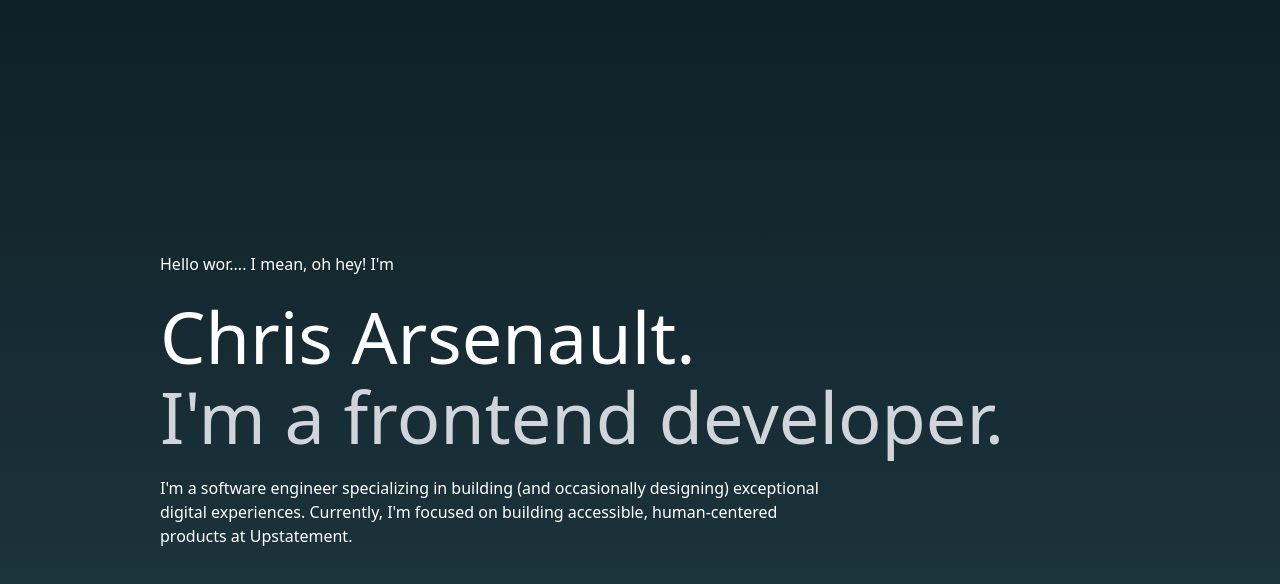
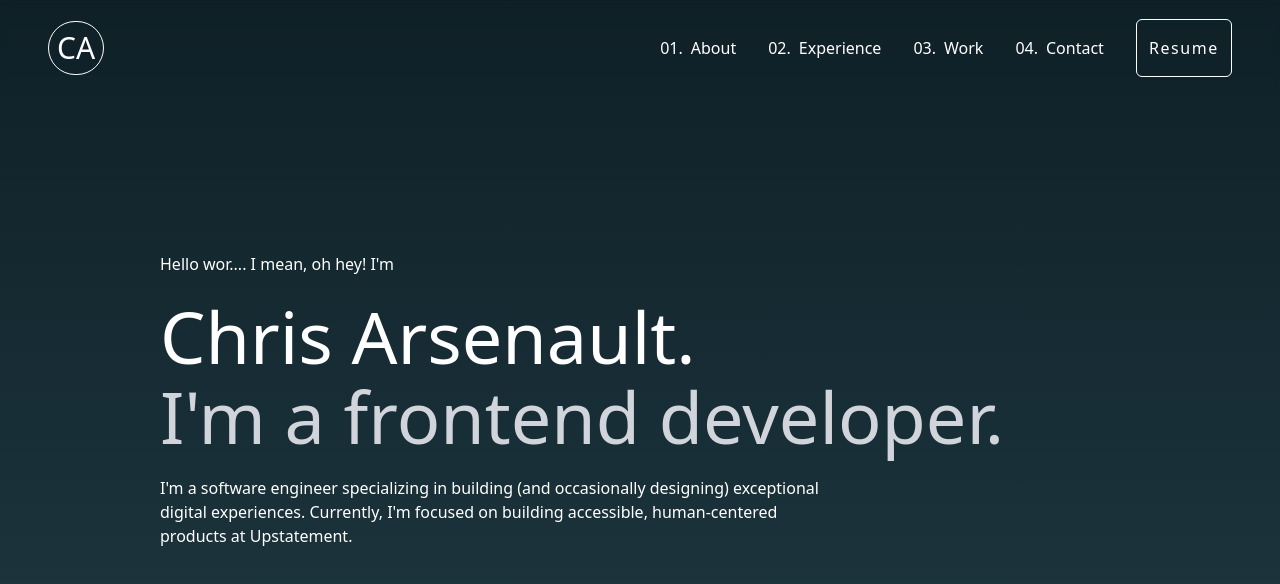
Before and after one commit to chrisstanarsenault/portfolio2023, a Vue app: page / in a window 1280 px wide. Shown: the top 584 px of the page. Built offline with nearby package versions, Linux system fonts and the light colour scheme.

Commit message:
feat: :construction: adds basic header layout

```diff
--- a/index.html
+++ b/index.html
@@ -8,7 +8,7 @@
   <title>Chris Arsenault</title>
 </head>
 
-<body>
+<body class="bg-gradient-to-b from-[#0f2027] to-[#203a43] w-full h-screen">
   <div id="app"></div>
   <script type="module" src="/src/main.ts"></script>
 </body>
--- a/src/App.vue
+++ b/src/App.vue
@@ -1,8 +1,10 @@
 <template>
-  <div class="bg-gradient-to-b from-[#0f2027] to-[#203a43] w-full h-screen">
-    <main class="text-white max-w-layout min-h-screen mx-auto w-full px-6 md:px-24 lg:px-40">
+  <div class="h-full">
+    <Header />
+
+    <main class="text-white max-w-layout mx-auto w-full px-6 md:px-24 lg:px-40">
       <!-- Intro -->
-      <section class="space-y-6 min-h-screen w-full mx-auto flex flex-col justify-center">
+      <section id="intro" class="space-y-6 min-h-screen w-full mx-auto flex flex-col justify-center">
         <p>Hello wor.... I mean, oh hey! I'm</p>
 
         <div class="space-y-2">
@@ -19,5 +21,5 @@
 </template>
 
 <script setup lang="ts">
-const hello = 'hello'
+import Header from '#layouts/header'
 </script>
--- a/src/components/HelloWorld.vue
+++ /dev/null
@@ -1,38 +0,0 @@
-<script setup lang="ts">
-import { ref } from 'vue'
-
-defineProps<{ msg: string }>()
-
-const count = ref(0)
-</script>
-
-<template>
-  <h1>{{ msg }}</h1>
-
-  <div class="card">
-    <button type="button" @click="count++">count is {{ count }}</button>
-    <p>
-      Edit
-      <code>components/HelloWorld.vue</code> to test HMR
-    </p>
-  </div>
-
-  <p>
-    Check out
-    <a href="https://vuejs.org/guide/quick-start.html#local" target="_blank"
-      >create-vue</a
-    >, the official Vue + Vite starter
-  </p>
-  <p>
-    Install
-    <a href="https://github.com/johnsoncodehk/volar" target="_blank">Volar</a>
-    in your IDE for a better DX
-  </p>
-  <p class="read-the-docs">Click on the Vite and Vue logos to learn more</p>
-</template>
-
-<style scoped>
-.read-the-docs {
-  color: #888;
-}
-</style>
--- /dev/null
+++ b/src/layouts/header/header.vue
@@ -0,0 +1,44 @@
+<template>
+  <nav class="w-full flex justify-between items-center px-6 md:px-10 lg:px-12 h-24 backdrop-blur-sm fixed text-white">
+    <a href="#intro" class="text-white text-3xl p-2 border border-white rounded-full">CA</a>
+
+    <span>
+      <ol class="flex space-x-8 items-center">
+        <li>
+          <a href="#about" class="space-x-2">
+            <span>01.</span>
+            <span>About</span>
+          </a>
+        </li>
+
+        <li>
+          <a href="#experience" class="space-x-2">
+            <span>02.</span>
+            <span>Experience</span>
+          </a>
+
+        </li>
+
+        <li>
+          <a href="#work" class="space-x-2">
+            <span>03.</span>
+            <span>Work</span>
+          </a>
+        </li>
+
+        <li>
+          <a href="#contact" class="space-x-2">
+            <span>04.</span>
+            <span>Contact</span>
+          </a>
+        </li>
+
+        <li>
+          <button class="border border-white rounded-md px-3 py-4 tracking-widest">
+            Resume
+          </button>
+        </li>
+      </ol>
+    </span>
+  </nav>
+</template>
--- /dev/null
+++ b/src/layouts/header/index.ts
@@ -0,0 +1,3 @@
+import Header from './header.vue'
+
+export default Header
--- a/tsconfig.json
+++ b/tsconfig.json
@@ -30,6 +30,9 @@
       "#composables": [
         "./src/composables"
       ],
+      "#layouts": [
+        "./src/layouts"
+      ],
       "#*": [
         "./src/*"
       ]
--- a/vite.config.ts
+++ b/vite.config.ts
@@ -11,6 +11,7 @@ export default defineConfig({
         '#assets': resolve(__dirname, './src/assets'),
         '#components': resolve(__dirname, './src/components'),
         '#composables': resolve(__dirname, './src/composables'),
+        '#layouts': resolve(__dirname, './src/layouts'),
       },
     },
 })
```
